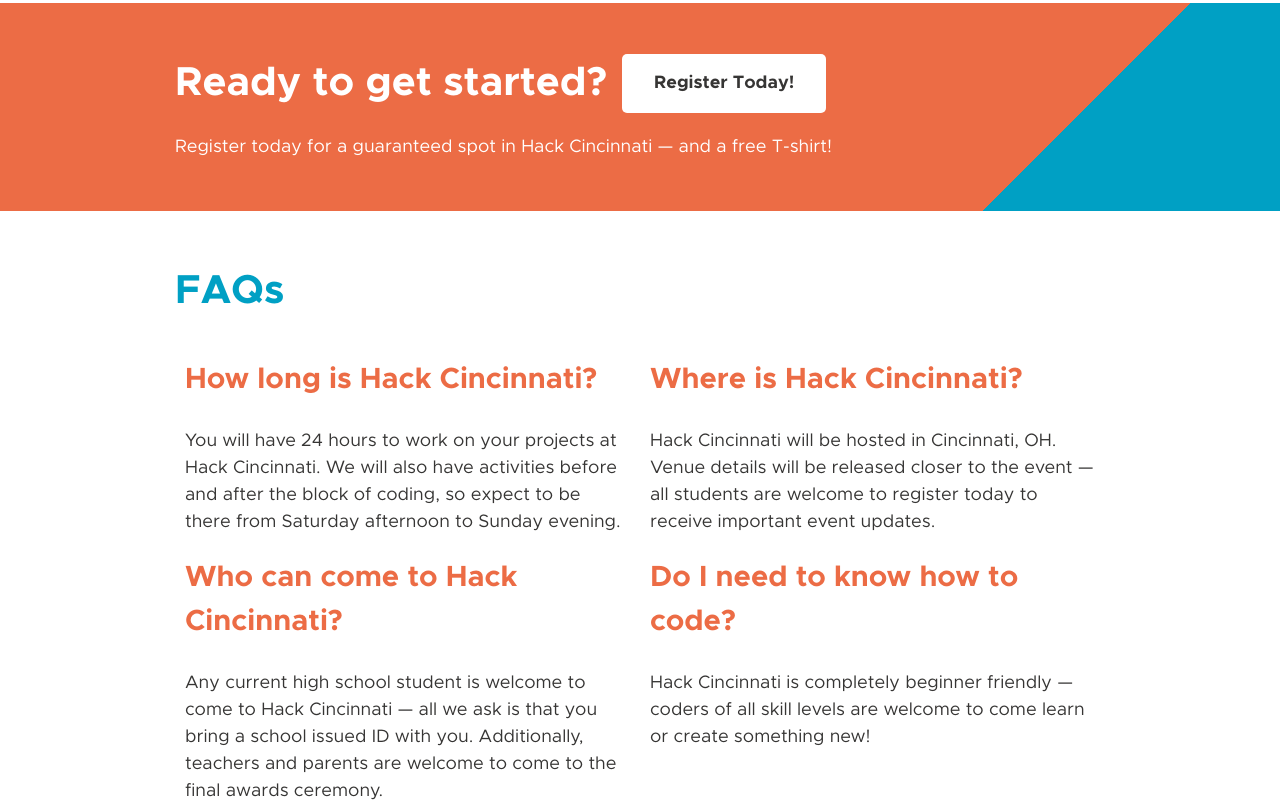
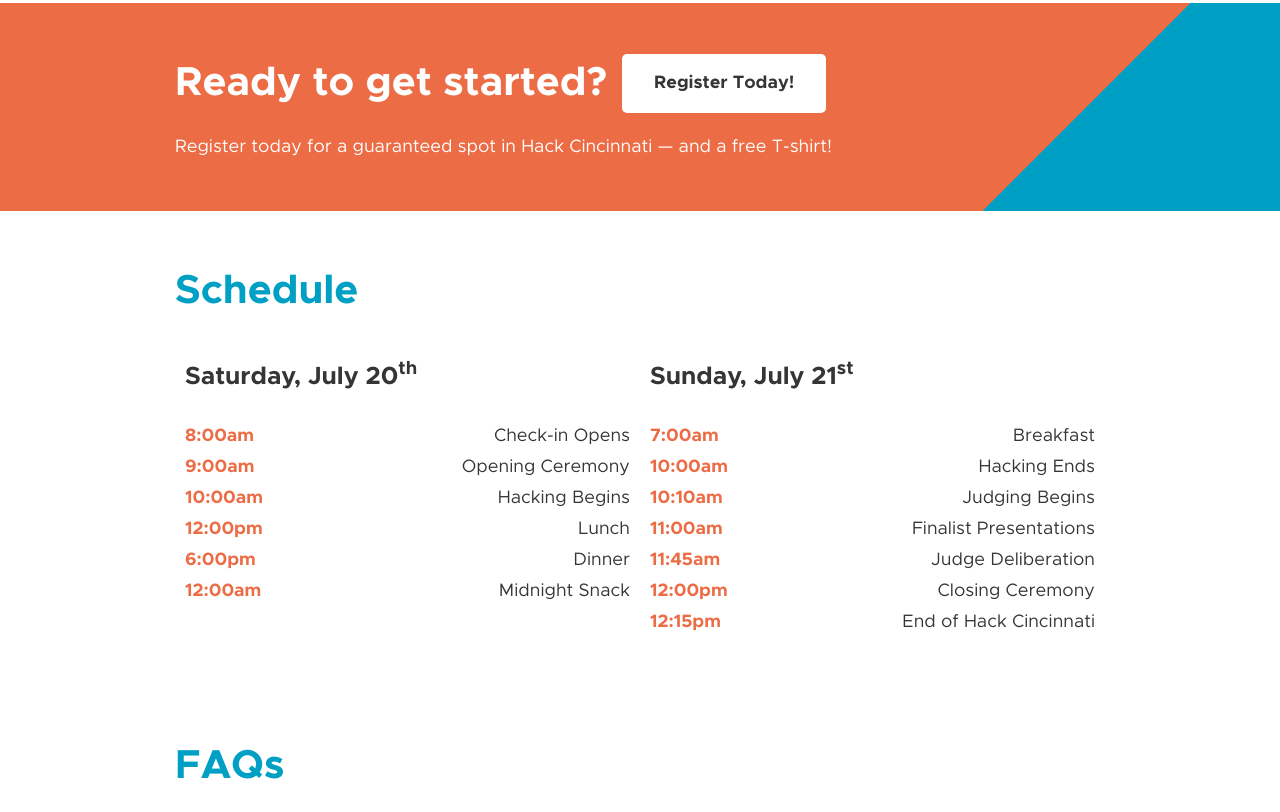
Before and after one commit to hackcincinnati/site, a Gatsby site: page / in a window 1280 px wide. Shown: the part 1590-2402 px from the top of the page. Built offline with nearby package versions, Linux system fonts and the light colour scheme; Gatsby itself is replaced by a stand-in of ours.

Commit message:
add schedule

```diff
--- a/src/components/Action.js
+++ b/src/components/Action.js
@@ -5,6 +5,7 @@
   FlexItem,
   StyledButton,
   Splash,
+  ColorSpan,
   colors
 } from '../components/Theme'
 
@@ -13,7 +14,9 @@
     <Container>
       <FlexContainer justify="flex-start" margin="0 0 20px">
         <FlexItem width="inherit">
-          <h1>{title}</h1>
+          <h1>
+            <ColorSpan color={colors.white}>{title}</ColorSpan>
+          </h1>
         </FlexItem>
         <FlexItem width="inherit" margin="0 15px">
           <StyledButton
--- a/src/components/Theme.js
+++ b/src/components/Theme.js
@@ -56,15 +56,6 @@
   margin: 0 auto;
   max-width: ${props => props.maxWidth || breakpoints.desktop};
   padding: 20px 10px;
-  h1,
-  h2,
-  h3,
-  h4,
-  h5,
-  h6,
-  p {
-    color: inherit;
-  }
   p {
     margin: 0;
   }
@@ -99,6 +90,7 @@
   align-items: ${props => props.align && props.align};
   width: 100%;
   border-radius: 10px;
+  margin: ${props => props.margin};
   padding: ${props => props.padding};
   color: ${props => props.color};
   background-color: ${props => props.backgroundColor};
--- /dev/null
+++ b/src/components/Timeline.js
@@ -0,0 +1,66 @@
+import React from 'react'
+import {
+  Container,
+  ColorSpan,
+  FlexContainer,
+  FlexItem,
+  FlexContent,
+  colors
+} from '../components/Theme'
+
+import styled from 'styled-components'
+
+const TimelineContainer = styled.div`
+  display: flex;
+  width: 100%;
+  justify-content: space-between;
+  margin: 2px 0;
+`
+
+const TimelineTime = styled.p`
+  font-weight: bold;
+  color: ${colors.primary};
+`
+const TimelineItem = ({ time, event }) => (
+  <TimelineContainer>
+    <TimelineTime>{time}</TimelineTime>
+    <p>{event}</p>
+  </TimelineContainer>
+)
+
+export default () => (
+  <Container>
+    <h1>
+      <ColorSpan>Schedule</ColorSpan>
+    </h1>
+    <FlexContainer justify="space-between" align="flex-start">
+      <FlexItem>
+        <FlexContent margin="10px">
+          <h3>
+            Saturday, July 20<sup>th</sup>
+          </h3>
+          <TimelineItem time="8:00am" event="Check-in Opens" />
+          <TimelineItem time="9:00am" event="Opening Ceremony" />
+          <TimelineItem time="10:00am" event="Hacking Begins" />
+          <TimelineItem time="12:00pm" event="Lunch" />
+          <TimelineItem time="6:00pm" event="Dinner" />
+          <TimelineItem time="12:00am" event="Midnight Snack" />
+        </FlexContent>
+      </FlexItem>
+      <FlexItem>
+        <FlexContent margin="10px">
+          <h3>
+            Sunday, July 21<sup>st</sup>
+          </h3>
+          <TimelineItem time="7:00am" event="Breakfast" />
+          <TimelineItem time="10:00am" event="Hacking Ends" />
+          <TimelineItem time="10:10am" event="Judging Begins" />
+          <TimelineItem time="11:00am" event="Finalist Presentations" />
+          <TimelineItem time="11:45am" event="Judge Deliberation" />
+          <TimelineItem time="12:00pm" event="Closing Ceremony" />
+          <TimelineItem time="12:15pm" event="End of Hack Cincinnati" />
+        </FlexContent>
+      </FlexItem>
+    </FlexContainer>
+  </Container>
+)
--- a/src/pages/index.js
+++ b/src/pages/index.js
@@ -6,6 +6,7 @@
 import Action from '../components/Action'
 import Staff from '../components/Staff'
 import Sponsors from '../components/Sponsors'
+import Timeline from '../components/Timeline'
 import FAQs from '../components/FAQs'
 import SEO from '../components/SEO'
 
@@ -32,6 +33,7 @@
       Register today for a guaranteed spot in Hack Cincinnati &mdash; and a free
       T-shirt!
     </Action>
+    <Timeline />
     <FAQs />
     <Staff />
     <Sponsors />
```
Also changed, not shown: package.json (+22 -22 lines), 1 other file.
